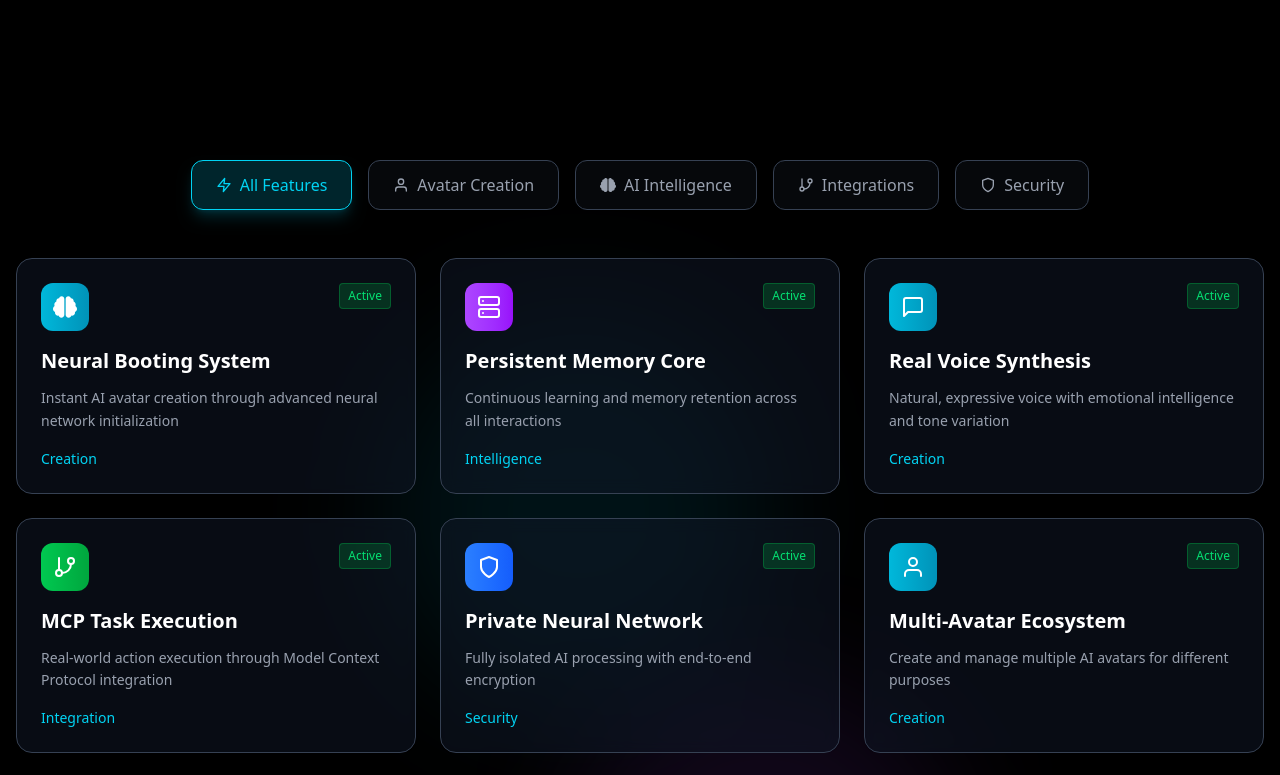
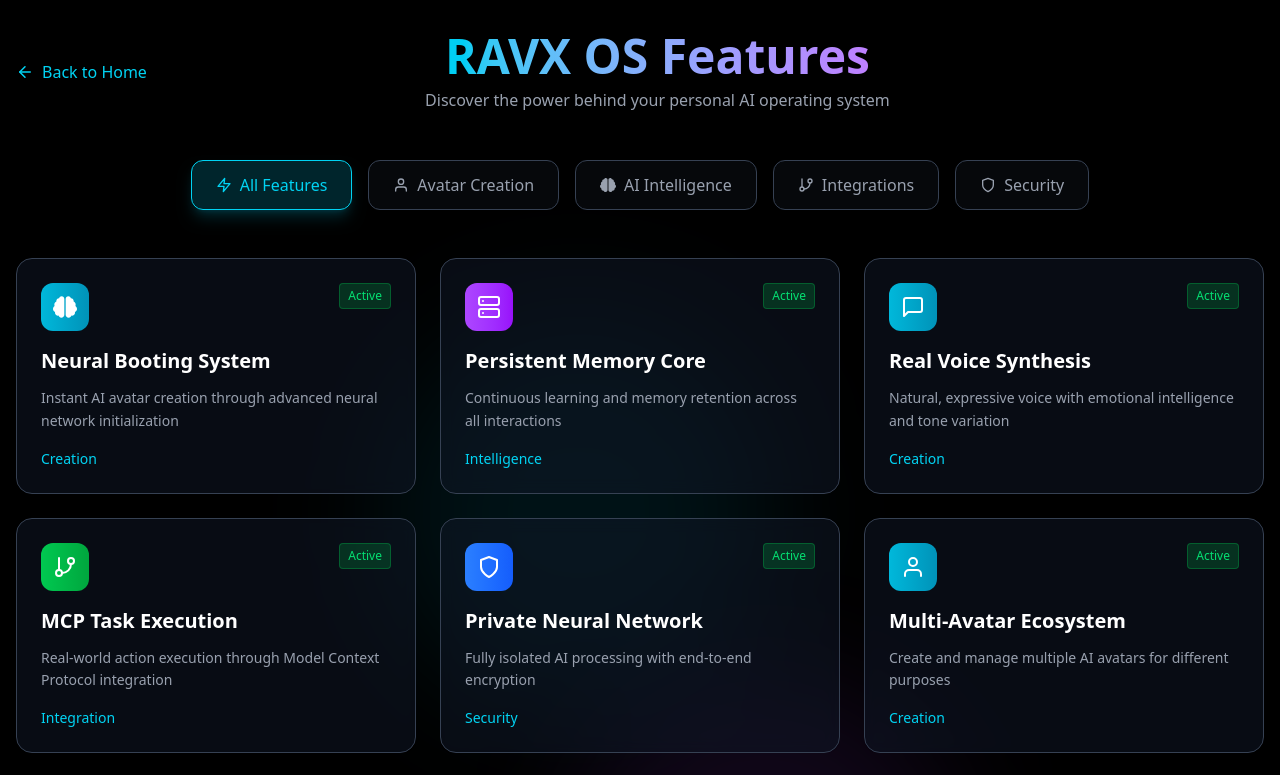
Before and after one commit to 201Harsh/RAVX-OS, a Next.js app in the folder client/: page /Features in a window 1280 px wide. Shown: the top 775 px of the page. Built offline with nearby package versions, Linux system fonts and the light colour scheme.

Commit message:
updated Feature Page

```diff
--- a/client/app/Features/page.tsx
+++ b/client/app/Features/page.tsx
@@ -390,13 +390,10 @@ const RAVXOSFeatures: React.FC = () => {
       {/* Main Content */}
       <div className="relative z-10 container mx-auto px-4 py-8">
         {/* Header */}
-        <motion.header
-          initial={{ opacity: 0, y: -20 }}
-          className="flex items-center justify-between mb-12"
-        >
+        <motion.header className="flex items-center justify-between mb-12">
           <button
             onClick={() => navigate.push("/")}
-            className="flex items-center space-x-2 text-cyan-400 hover:text-cyan-300 transition-colors"
+            className="flex items-center space-x-2 text-cyan-400 hover:text-cyan-300 transition-colors cursor-pointer"
           >
             <FiArrowLeft className="text-lg" />
             <span>Back to Home</span>
```
